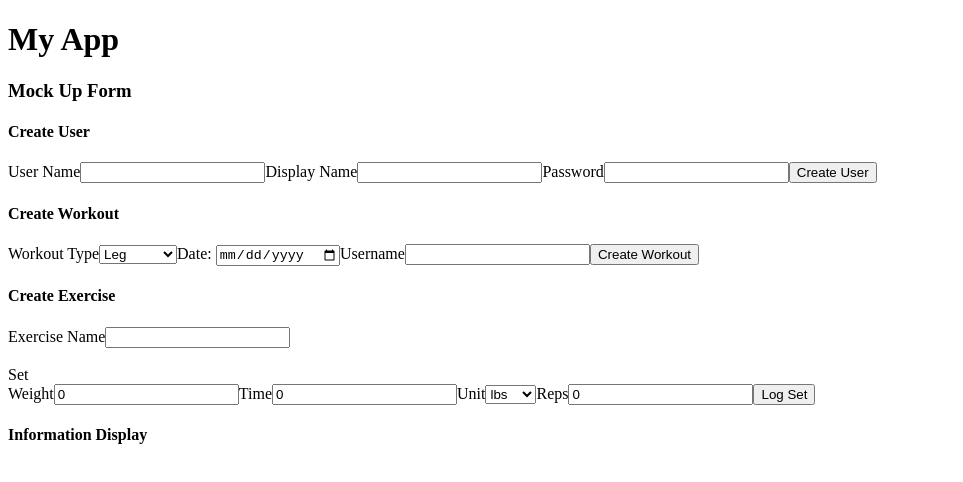
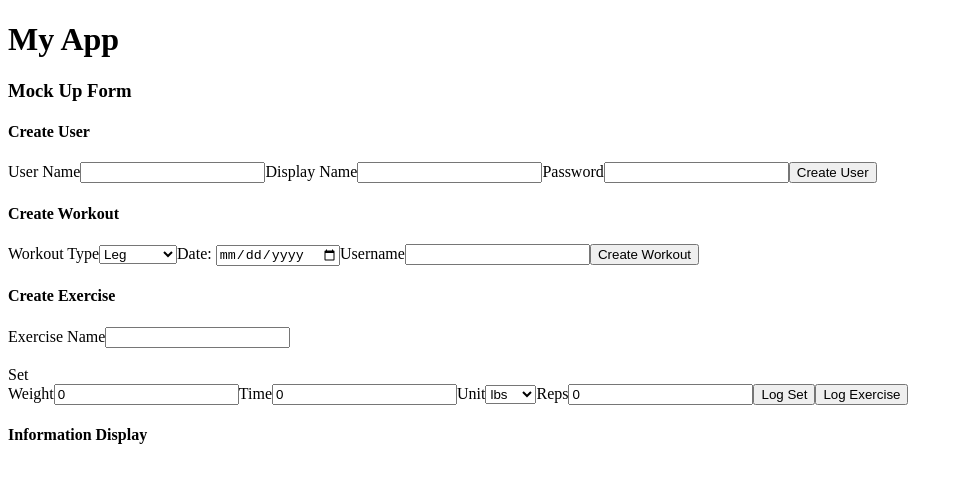
Before and after one commit to jamieab98/Capstone-Full-Stack-Productivity, a React (Vite) app in the folder frontend/: page / in a window 1280 px wide. Shown: the top 482 px of the page, without its empty margins (0-963 px from the left). Built offline with nearby package versions, Linux system fonts and the light colour scheme.

Commit message:
Made the handleLogExercise function so when the logExercise button is pressed, it takes the stored sets and creates an object with the exercise name and sets information

```diff
--- a/frontend/src/App.jsx
+++ b/frontend/src/App.jsx
@@ -13,9 +13,11 @@ function App(){
 
   const [weight, setWeight] = useState(0)
   const [time, setTime] = useState(0)
-  const [unit, setUnit] = useState("")
+  const [unit, setUnit] = useState("lbs")
   const [reps, setReps] = useState(0)
   const [setNumber, setSetNumber] = useState(1)
+
+  const [exerciseSets, setExerciseSets] = useState([])
 
   function handleCreateUser(e){
     e.preventDefault()
@@ -32,19 +34,29 @@ function App(){
   }
 
   function handleLogSet(){
-    console.log({
-      "exercise name": exerciseName,
+    setExerciseSets(prev=>[...prev, {
       "weight": weight,
       "time": time,
       "unit": unit,
       "reps": reps,
       "set number": setNumber
-    })
+    }])
     setSetNumber(setNumber + 1)
     setWeight(0)
     setTime(0)
-    setUnit("")
+    setUnit("lbs")
     setReps(0)
+  }
+
+  function handleLogExercise(e){
+    e.preventDefault()
+    console.log({
+      "exercise name": exerciseName,
+      "sets": exerciseSets
+    })
+    setExerciseName("")
+    setSetNumber(1)
+    setExerciseSets([])
   }
 
   return(
@@ -118,6 +130,8 @@ function App(){
           <input type="number" id="reps" value={reps} onChange={(e)=>setReps(e.target.value)}/>
 
           <button type="button" onClick={handleLogSet}>Log Set</button>
+
+          <button type="submit" onClick={handleLogExercise}>Log Exercise</button>
         </form>
       </div>
       <div>
```
